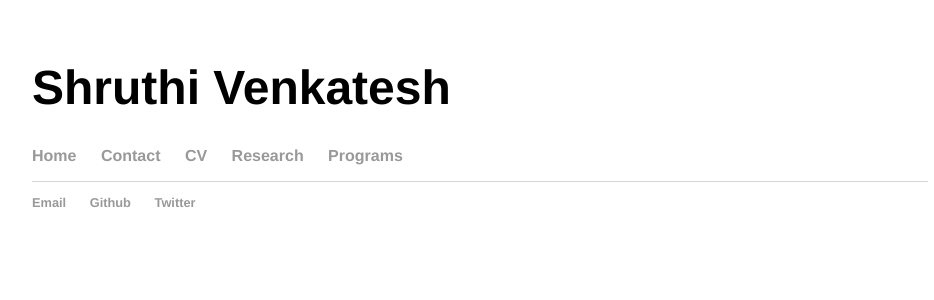
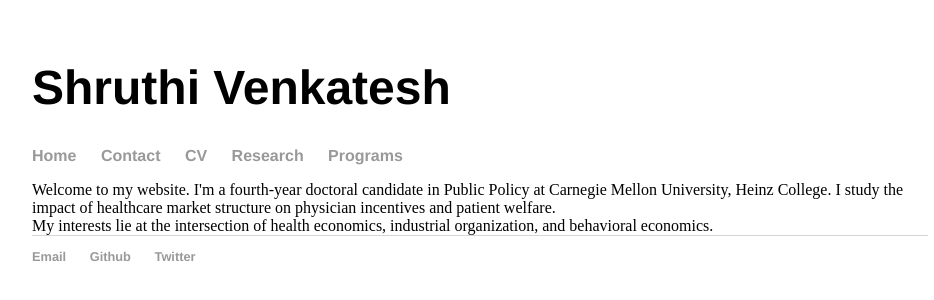
Before and after one commit to shruthi-venkatesh/shruthi-venkatesh.github.io, a Jekyll site: the page built from index.md, in a window 1280 px wide. Shown: the top 300 px of the page, without its empty margins (160-1094 px from the left). Built offline with Jekyll 4.4.1, drawn with Linux system fonts in a browser that asks for light colours; our own code applies the rules of GitHub Pages for plain Markdown files.

Commit message:
Update default.html

```diff
--- a/_layouts/default.html
+++ b/_layouts/default.html
@@ -16,7 +16,12 @@
 			<li><a href="https://github.com/shruthi-venkatesh/">Programs</a></li>
     		</ul>
 		</nav>
-
+		<div class="container">
+    		<div class="blurb">
+			Welcome to my website. I'm a fourth-year doctoral candidate in Public Policy at Carnegie Mellon University, Heinz College. I study the impact of healthcare market structure on physician incentives and patient welfare.
+			<br> My interests lie at the intersection of health economics, industrial organization, and behavioral economics.
+       		</div><!-- /.blurb -->
+		</div><!-- /.container -->
 		<footer>
     		<ul>
         		<li><a href="mailto:shruthiv@cmu.edu">Email</a></li>
```
